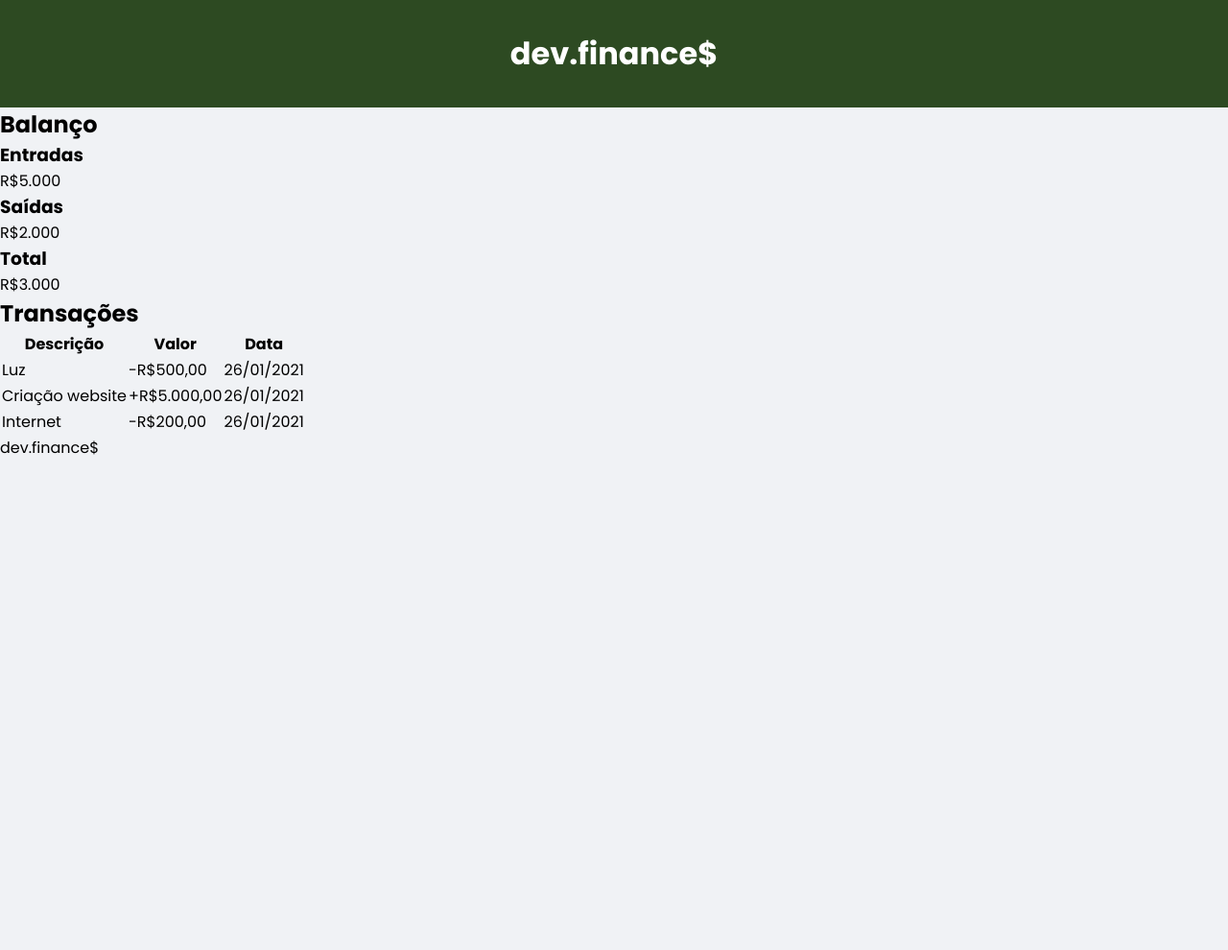
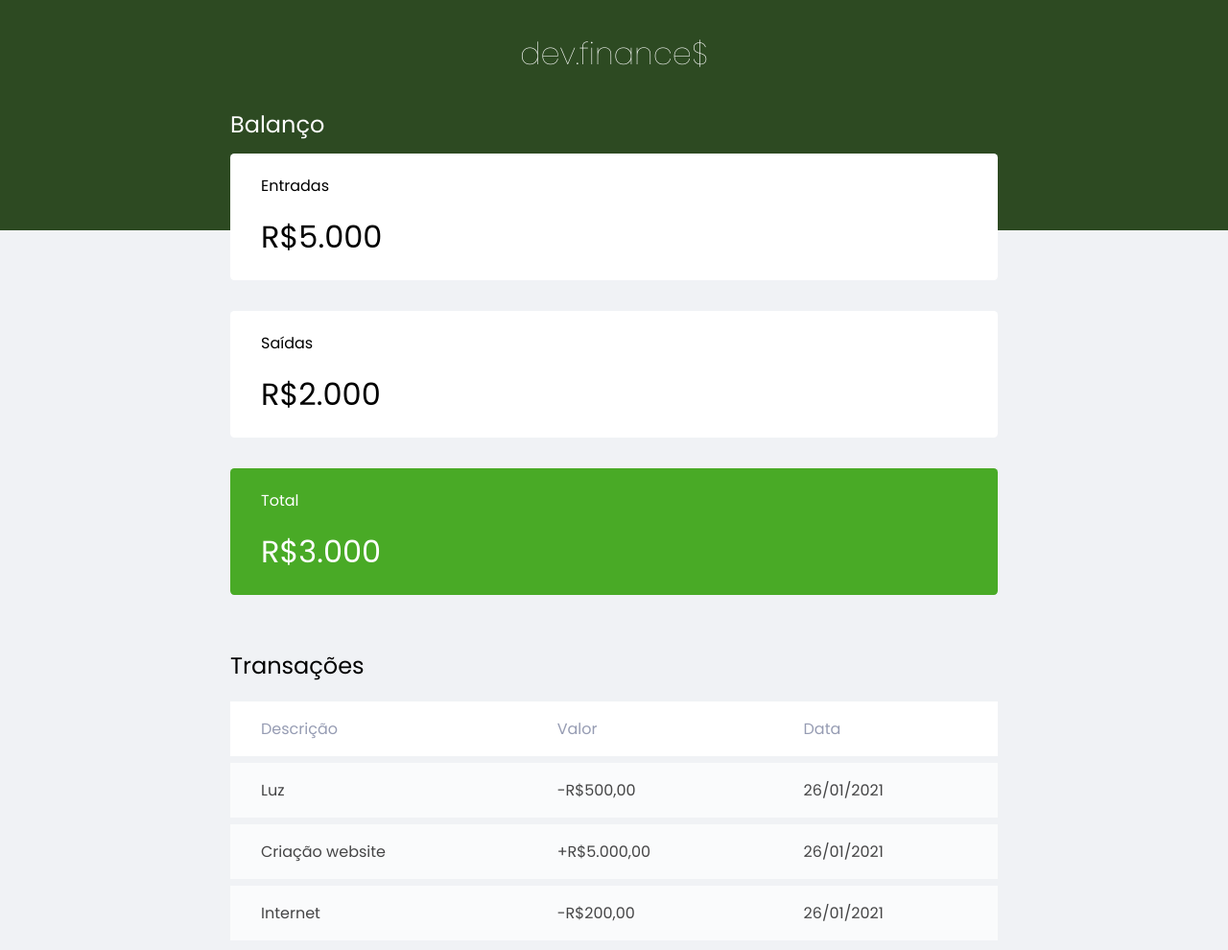
Before and after one commit to ViSaRiHimself/MaratonaDiscovery, a plain HTML site: page index.html in a window 1280 px wide. Shown: the top 990 px of the page at 96% size. Before the commit the page ends 800 px from the top, so only its background shows below. Drawn offline with Linux system fonts and the light colour scheme.

Commit message:
aula 01 da MD concluída

```diff
--- a/index.html
+++ b/index.html
@@ -16,7 +16,7 @@
         <h1 id="logo">dev.finance$</h1>
     </header>
 
-    <main>
+    <main class="container">
         <section id="balance">
             <h2>Balanço</h2>
 
@@ -31,7 +31,7 @@
                 <p>R$2.000</p>
             </div>
 
-            <div class="card">
+            <div class="card total">
                 <h3>Total</h3>
                 <p>R$3.000</p>
             </div>
--- a/style.css
+++ b/style.css
@@ -9,11 +9,97 @@ body {
     font-family: 'Poppins', sans-serif
 }
 
+.container {
+    width: min(94vw, 800px);
+    margin: auto;
+}
+
 header {
     background: #2D4A22;
-    padding: 2rem 0;
+    padding: 2rem 0 10rem;
     text-align: center;
+}
+
+/* Titles ================================= */
+
+h2 {
+    margin-top: 3.5rem;
+    margin-bottom: 0.8rem;
+    font-weight: 400;
 }
 #logo {
     color: white;
+    font-weight: 100;
 }
+
+/*Balance ================================= */
+
+#balance {
+    margin-top: -8rem;
+}
+
+#balance h2{
+    color: white;
+    margin-top: 0em;
+}
+
+/* Cards ================================== */
+
+.card {
+    background: white;
+    padding: 1.3rem 2rem;
+    margin-bottom: 2rem;
+    border-radius: 0.26rem;
+}
+
+.card h3 {
+    font-weight: 400;
+    font-size: 1rem;
+}
+
+.card p {
+    font-size: 2rem;
+    line-height: 3.1rem;
+    margin-top: 1rem;
+}
+
+.card.total {
+    color: white;
+    background: #49AA26;
+}
+
+/* Table ================================== */
+
+#data-table {
+    width: 100%;
+    border-spacing: 0 0.44rem;
+}
+
+table th {
+    background: white;
+    font-weight: 400;
+    padding: 1rem 2rem;
+    color: #969CB3;
+    text-align: left;
+}
+
+table tbody tr {
+    opacity: 0.71;
+}
+
+table tbody tr:hover {
+    opacity: 1;
+}
+
+table td {
+    background: white;
+    padding: 1rem 2rem;
+}
+
+/*footer ================================== */
+
+footer {
+    text-align: center;
+    padding: 4rem 0 2rem;
+    opacity: 0.62;
+}
```
